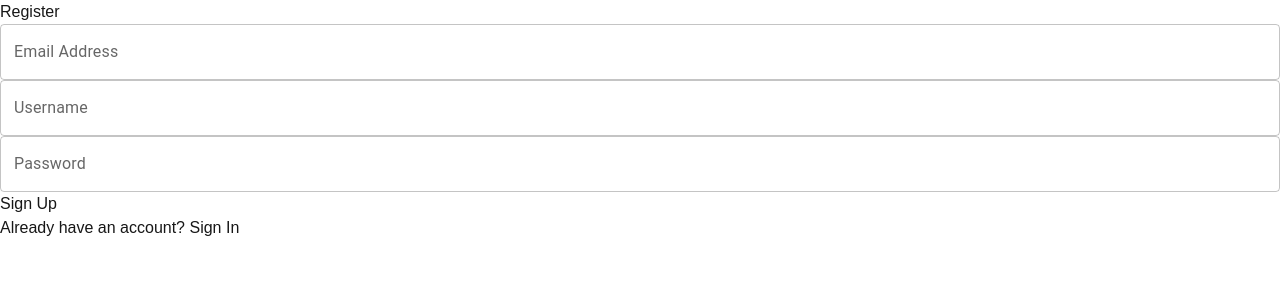
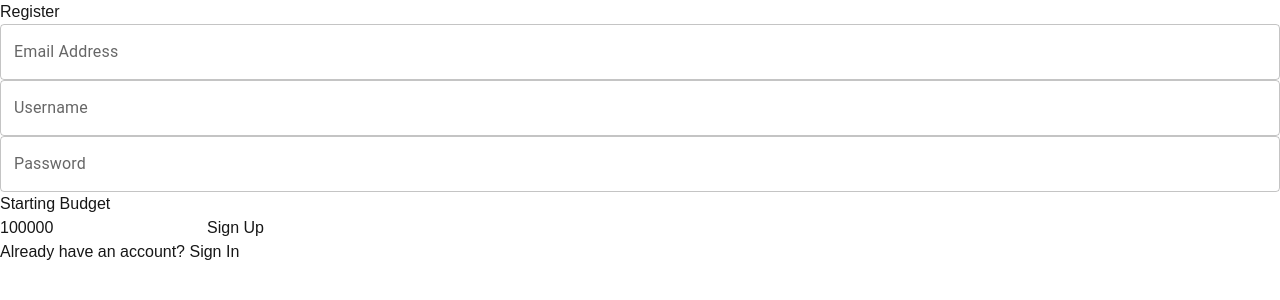
Before and after one commit to C-Nasser07/BudgetInvest, a Next.js app: page /register in a window 1280 px wide. Shown: the top 300 px of the page. Built offline with nearby package versions, Linux system fonts and the light colour scheme.

Commit message:
S5 customiseBudget Ticket

```diff
--- a/src/app/register/page.tsx
+++ b/src/app/register/page.tsx
@@ -16,17 +16,17 @@ import { JoinLeft } from "@mui/icons-material";
 import { Trade } from "@/app/trade";
 
 
-const addTheDoc = async (email: string, username: string): Promise<void> => {
+const addTheDoc = async (email: string, username: string, budget: Number): Promise<void> => {
   // Add a new document in collection "Users"
   await addDoc(collection(db, "Users"), {
     email: email,
     username: username,
-    budget: 100000,
+    budget: budget,
     trades: []
   });
 }
 
-const createUser = async (email: string, username: string, password: string): Promise<void> => {
+const createUser = async (email: string, username: string, password: string, budget: Number): Promise<void> => {
   const usersRef = collection(db, "Users");
 
   // Create a query against the collection
@@ -50,7 +50,7 @@ const createUser = async (email: string, username: string, password: string): Pr
         console.log("Success: User created");
 
         // Add a new document in collection "Users"
-        addTheDoc(email, username);
+        addTheDoc(email, username, budget);
 
       })
       .catch((error) => {
@@ -96,6 +96,7 @@ export default function Home() {
   const [email, setEmail] = useState("");
   const [username, setUsername] = useState("");
   const [password, setPassword] = useState("");
+  const [budget, setBudget] = useState(100000);
   return (
     <div className="min-h-screen flex items-center justify-center bg-gray-100">
       <div className="bg-white p-8 rounded-2xl shadow-lg w-full max-w-md space-y-6">
@@ -126,8 +127,20 @@ export default function Home() {
           onChange={(e) => setPassword(e.target.value)}
         />
 
+        <p className="text-sm text-gray-600">
+          Starting Budget
+        </p>
+        <input
+          type="number"
+          id="budget"
+          value={budget}
+          onChange={(e) => setBudget(Number(e.target.value))}
+          placeholder="Enter Starting Budget"
+          className="w-full p-2 border border-gray-300 rounded-lg"
+        />
+
         <button
-          onClick={() => createUser(email, username, password)}
+          onClick={() => createUser(email, username, password, budget)}
           className="w-full py-2 bg-green-600 text-white rounded-lg hover:bg-green-700 transition"
         >
           Sign Up
```
Also changed, not shown: src/app/customiseBudget.ts (added, +14 -0 lines).
